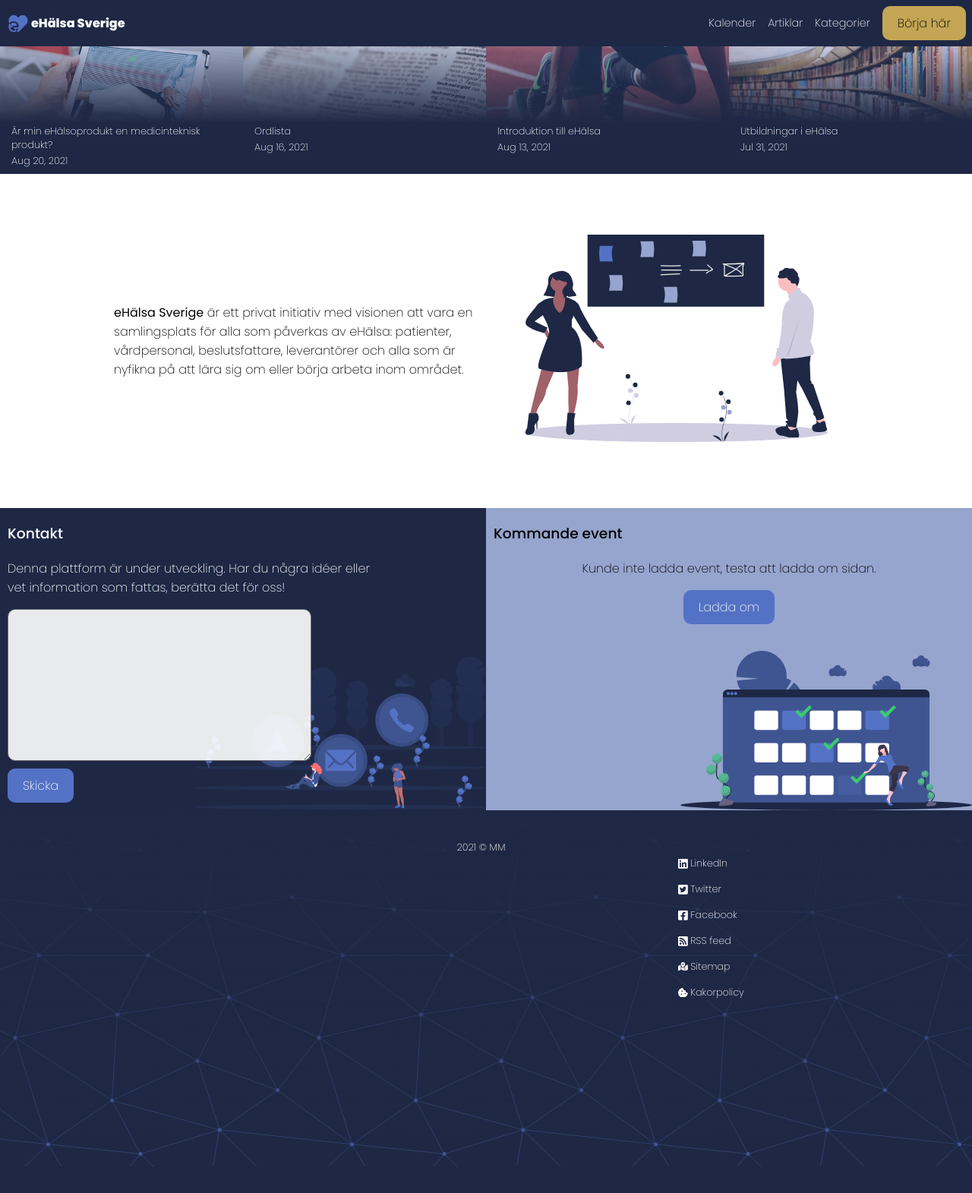
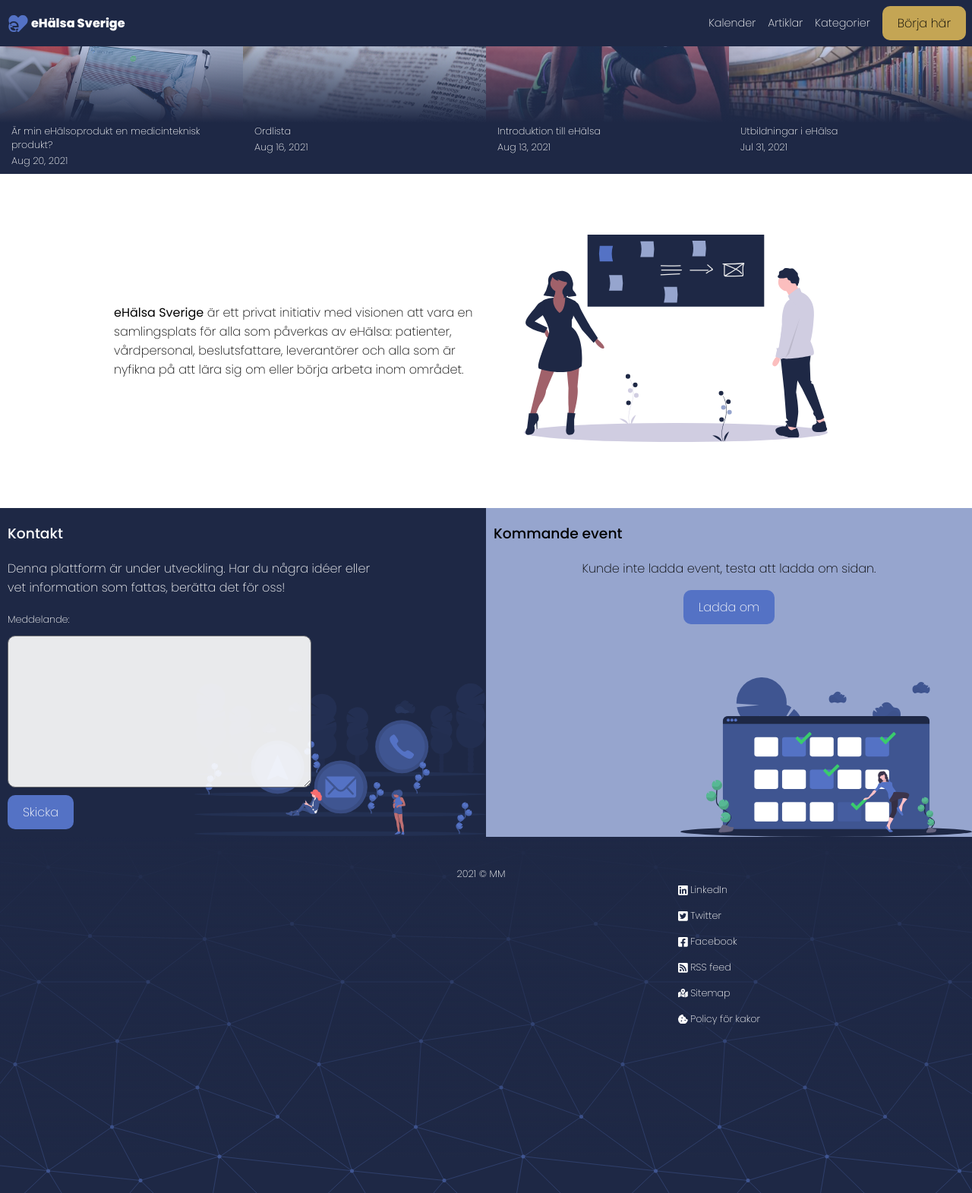
Before and after one commit to teddykladdkak/ehalsa-sverige, a Jekyll site: the page built from index.html, in a window 1280 px wide. Shown: the whole page at 76% size. Built offline with Jekyll 4.4.1, drawn with Linux system fonts in a browser that asks for light colours; comment, search, counter and statistics services are not loaded; before the commit the page ends 1536 px from its top, so only the background shows below that.

Commit message:
Lighthouse
Nedan gäller ändringar på startsidan primärt.
- "kakor" --> "cookiepolicy".
- Mer förklarande text till Kakor policylänken i GDPR menyn.
- Tagit bort user-scalable då detta sågs som bad practice.
- Länkar har nu "noopener noreferrer".
- Label till textfönster som förklarar att användaren kan skriva sitt meddelande där.
- Bild på förstasidan har nu width och height.
- Script som inte är nödvändiga inledningsvis har nu "defer".

```diff
--- a/_includes/footer.html
+++ b/_includes/footer.html
@@ -25,9 +25,9 @@
                 </a>
             </li>
             <li>
-                <a href="{{ "/kakor.html" | relative_url }}">
+                <a href="{{ "/cookiepolicy.html" | relative_url }}">
                     <svg aria-hidden="true" focusable="false" role="img" xmlns="http://www.w3.org/2000/svg" viewBox="0 0 512 512"><path fill="currentColor" d="M510.52 255.82c-69.97-.85-126.47-57.69-126.47-127.86-70.17 0-127-56.49-127.86-126.45-27.26-4.14-55.13.3-79.72 12.82l-69.13 35.22a132.221 132.221 0 0 0-57.79 57.81l-35.1 68.88a132.645 132.645 0 0 0-12.82 80.95l12.08 76.27a132.521 132.521 0 0 0 37.16 72.96l54.77 54.76a132.036 132.036 0 0 0 72.71 37.06l76.71 12.15c27.51 4.36 55.7-.11 80.53-12.76l69.13-35.21a132.273 132.273 0 0 0 57.79-57.81l35.1-68.88c12.56-24.64 17.01-52.58 12.91-79.91zM176 368c-17.67 0-32-14.33-32-32s14.33-32 32-32 32 14.33 32 32-14.33 32-32 32zm32-160c-17.67 0-32-14.33-32-32s14.33-32 32-32 32 14.33 32 32-14.33 32-32 32zm160 128c-17.67 0-32-14.33-32-32s14.33-32 32-32 32 14.33 32 32-14.33 32-32 32z"></path></svg>
-                    Kakorpolicy
+                    Policy för kakor
                 </a>
             </li>
         </ul>
--- a/_includes/gdpr.html
+++ b/_includes/gdpr.html
@@ -1,5 +1,5 @@
 <div id="gdpr">
-    <p>Vi använder kakor (cookies) för att utvärdera hemsidans innehåll, <a href="/kakor.html">mer information</a>.</p>
+    <p>Vi använder kakor (cookies) för att utvärdera hemsidans innehåll, <a href="/cookiepolicy.html">policy för kakor</a>.</p>
     <div class="gdpr-button">
         <input type="button" class="gdpr-neka" value="Neka" onclick="nekaGDPR();">
         <input type="button" class="gdpr-tillat" value="Tillåt" onclick="tillatGDPR();">
--- a/_includes/head.html
+++ b/_includes/head.html
@@ -5,7 +5,7 @@
         {%- assign description = site.description -%}
     {%- endif -%}
     <meta http-equiv="Content-Type" content="text/html; charset=UTF-8" />
-    <meta name="viewport" content="width=device-width, minimum-scale=1.0, maximum-scale=1.0, user-scalable=no">
+    <meta name="viewport" content="width=device-width">
     <title>{{ site.title }}: {{ page.title }}</title>
     <link rel="stylesheet" href="/assets/css/main.css" />
     <link rel="alternate" type="application/atom+xml" title="{{ site.title }}" href="{{ "/feed.xml" | relative_url }}" />
--- a/_includes/social.html
+++ b/_includes/social.html
@@ -1,6 +1,6 @@
 {%- if site.social.linkedin -%}
     <li>
-        <a href="{{ site.social.linkedin }}" target="_blank">
+        <a href="{{ site.social.linkedin }}" target="_blank" rel=”noopener noreferrer”>
             <svg aria-hidden="true" focusable="false" role="img" xmlns="http://www.w3.org/2000/svg" viewBox="0 0 448 512"><path fill="currentColor" d="M416 32H31.9C14.3 32 0 46.5 0 64.3v383.4C0 465.5 14.3 480 31.9 480H416c17.6 0 32-14.5 32-32.3V64.3c0-17.8-14.4-32.3-32-32.3zM135.4 416H69V202.2h66.5V416zm-33.2-243c-21.3 0-38.5-17.3-38.5-38.5S80.9 96 102.2 96c21.2 0 38.5 17.3 38.5 38.5 0 21.3-17.2 38.5-38.5 38.5zm282.1 243h-66.4V312c0-24.8-.5-56.7-34.5-56.7-34.6 0-39.9 27-39.9 54.9V416h-66.4V202.2h63.7v29.2h.9c8.9-16.8 30.6-34.5 62.9-34.5 67.2 0 79.7 44.3 79.7 101.9V416z"></path></svg>
             LinkedIn
         </a>
@@ -8,7 +8,7 @@
 {%- endif -%}
 {%- if site.social.twitter.profile -%}
     <li>
-        <a href="{{ site.social.twitter.profile }}" target="_blank">
+        <a href="{{ site.social.twitter.profile }}" target="_blank" rel=”noopener noreferrer”>
             <svg aria-hidden="true" focusable="false" role="img" xmlns="http://www.w3.org/2000/svg" viewBox="0 0 448 512"><path fill="currentColor" d="M400 32H48C21.5 32 0 53.5 0 80v352c0 26.5 21.5 48 48 48h352c26.5 0 48-21.5 48-48V80c0-26.5-21.5-48-48-48zm-48.9 158.8c.2 2.8.2 5.7.2 8.5 0 86.7-66 186.6-186.6 186.6-37.2 0-71.7-10.8-100.7-29.4 5.3.6 10.4.8 15.8.8 30.7 0 58.9-10.4 81.4-28-28.8-.6-53-19.5-61.3-45.5 10.1 1.5 19.2 1.5 29.6-1.2-30-6.1-52.5-32.5-52.5-64.4v-.8c8.7 4.9 18.9 7.9 29.6 8.3a65.447 65.447 0 0 1-29.2-54.6c0-12.2 3.2-23.4 8.9-33.1 32.3 39.8 80.8 65.8 135.2 68.6-9.3-44.5 24-80.6 64-80.6 18.9 0 35.9 7.9 47.9 20.7 14.8-2.8 29-8.3 41.6-15.8-4.9 15.2-15.2 28-28.8 36.1 13.2-1.4 26-5.1 37.8-10.2-8.9 13.1-20.1 24.7-32.9 34z"></path></svg>
             Twitter
         </a>
@@ -16,7 +16,7 @@
 {%- endif -%}
 {%- if site.social.facebook -%}
     <li>
-        <a href="{{ site.social.facebook }}" target="_blank">
+        <a href="{{ site.social.facebook }}" target="_blank" rel=”noopener noreferrer”>
             <svg aria-hidden="true" focusable="false" role="img" xmlns="http://www.w3.org/2000/svg" viewBox="0 0 448 512"><path fill="currentColor" d="M400 32H48A48 48 0 0 0 0 80v352a48 48 0 0 0 48 48h137.25V327.69h-63V256h63v-54.64c0-62.15 37-96.48 93.67-96.48 27.14 0 55.52 4.84 55.52 4.84v61h-31.27c-30.81 0-40.42 19.12-40.42 38.73V256h68.78l-11 71.69h-57.78V480H400a48 48 0 0 0 48-48V80a48 48 0 0 0-48-48z"></path></svg>
             Facebook
         </a>
--- a/assets/css/main.css
+++ b/assets/css/main.css
@@ -113,7 +113,7 @@
     display: flex;
     flex-direction: column;
 }
-h1, h2, h3, h4, p {
+h1, h2, h3, h4, p, label {
     margin-right: 10px;
     margin-left: 10px;
 }
@@ -151,6 +151,7 @@
 }
 .col-2 .col-img img {
     width: 80%;
+    height: auto;
 }
 .col-2 .col-2-in {
     width: 50%;
--- a/assets/js/event.js
+++ b/assets/js/event.js
@@ -14,6 +14,7 @@
                             link.setAttribute('class', 'cal-ev');
                             link.setAttribute('title', row.data[2]);
                             link.setAttribute('target', '_blank');
+                            link.setAttribute('rel', 'noopener noreferrer');
                             var linkDate = document.createElement('div');
                                 linkDate.setAttribute('class', 'cal-ev-col');
                                 var linkDateDay = document.createElement('div');
--- a/index.html
+++ b/index.html
@@ -31,7 +31,7 @@
       </p>
     </div>
     <div class="col-img col-2-in">
-      <img src="/assets/images/illustration/start.svg" alt="Bild som visar två personer som lägger upp information på en tavla">
+      <img src="/assets/images/illustration/start.svg" width="80%" height="273.3px" alt="Bild som visar två personer som lägger upp information på en tavla">
     </div>
   </section>
 </div>
@@ -44,10 +44,9 @@
       Denna plattform är under utveckling. Har du några idéer eller vet information som fattas, berätta det för oss!
     </p>
     <div id="contact-form">
-      <label for="form-message" style="display: none;">Meddelande</label>
-      <textarea id="form-message" onkeydown="checkEnter(event, 'contact-button')"></textarea>
-      <label for="contact-button" style="display: none;">Skicka meddelande</label>
-      <input type="button" value="Skicka" id="contact-button" onclick="post(this, 'form-message', 'T0293BW7CHH/B028NE6M8T1/KqZ4B4wHUjzBNsxjY84dcEz4');">
+      <label for="formMessage" class="min">Meddelande:</label>
+      <textarea id="formMessage" onkeydown="checkEnter(event, 'contactButton')"></textarea>
+      <input type="button" value="Skicka" id="contactButton" onclick="post(this, 'formMessage', 'T0293BW7CHH/B028NE6M8T1/KqZ4B4wHUjzBNsxjY84dcEz4');">
     </div>
   </div>
   <div class="event col-2-in">
@@ -57,6 +56,6 @@
     <div id="event-wrapper"></div>
   </div>
   </section>
-  <script src="/assets/js/papaparse.min.js"></script>
-  <script src="/assets/js/event.js"></script>
-  <script src="/assets/js/post.js"></script>
+  <script src="/assets/js/papaparse.min.js" defer></script>
+  <script src="/assets/js/event.js" defer></script>
+  <script src="/assets/js/post.js" defer></script>
```
Also changed, not shown: cookiepolicy.html (renamed from kakor.html).
